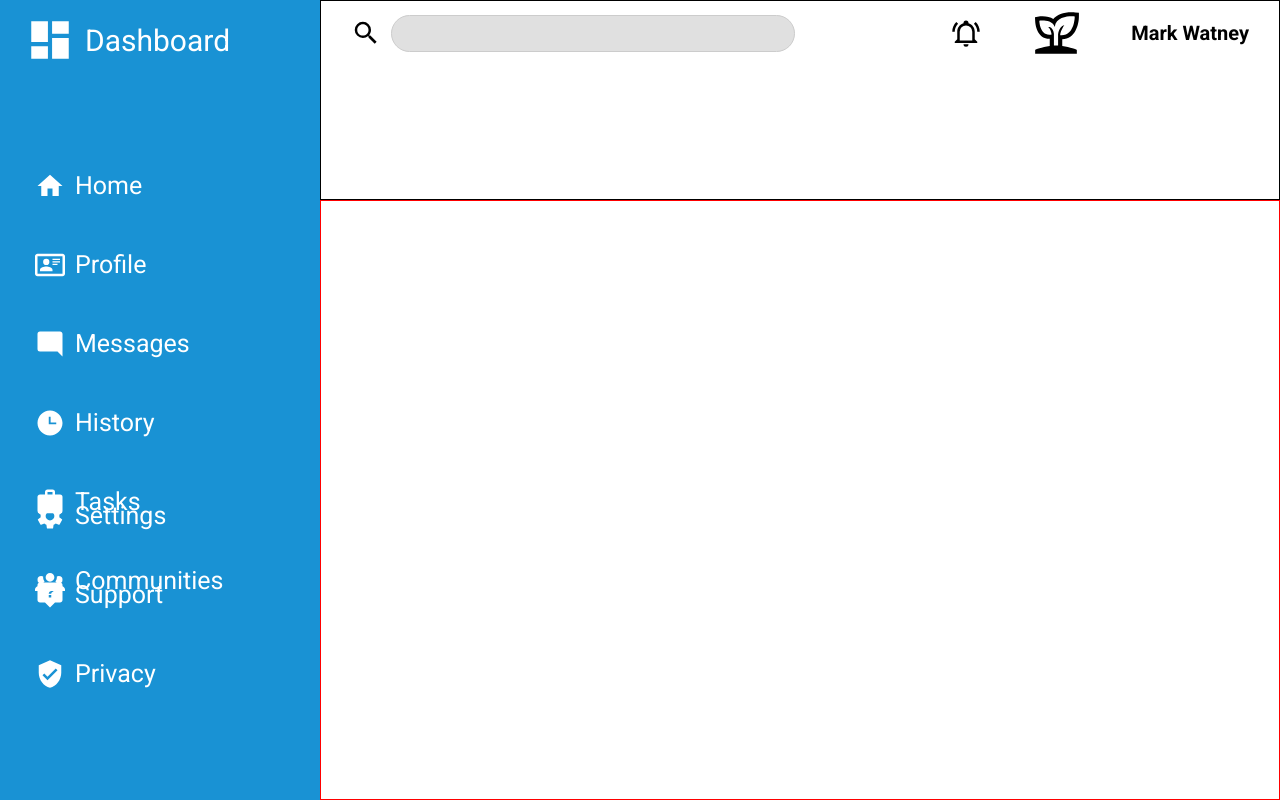
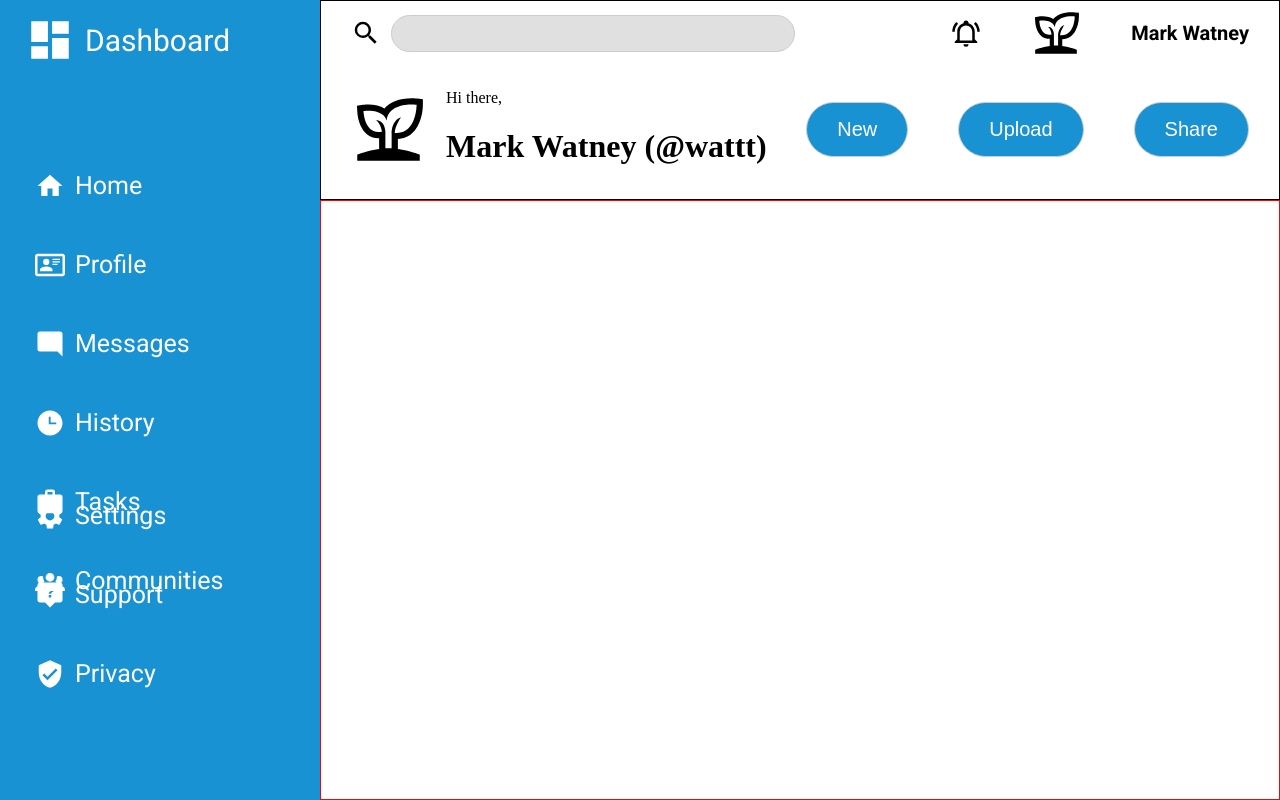
Before and after one commit to IvanLowLLH/odin-admin-dashboard, a plain HTML site: page index.html in a window 1280 px wide. Drawn offline with Linux system fonts and the light colour scheme.

Commit message:
Add layout and style for header-bottom

```diff
--- a/index.html
+++ b/index.html
@@ -95,7 +95,18 @@
                 </div>
             </div>
             <div class="header-bottom">
-
+                <div class="profile-welcome">
+                    <img src="imgs/profile-icons/plant.svg" class="profile-img">
+                    <div class="profile-text">
+                        <p>Hi there,</p>
+                        <h1 class="user-name-main">Mark Watney (@wattt)</h1>
+                    </div>
+                </div>
+                <div class="dash-buttons-container">
+                    <button type="button" class="dash-buttons">New</button>
+                    <button type="button" class="dash-buttons">Upload</button>
+                    <button type="button" class="dash-buttons">Share</button>
+                </div>
             </div>
         </div>
         <div class="main-content">
--- a/style.css
+++ b/style.css
@@ -81,7 +81,6 @@ html {
 }
 
 .header-top {
-    height: 100%;
     display: grid;
     grid-template-columns: 60% 40%;
     padding: 0 30px;
@@ -109,7 +108,8 @@ html {
     object-fit: fill;
 }
 
-.user-icons {
+.user-icons,
+.dash-buttons-container {
     display: flex;
     align-items: center;
     justify-content: end;
@@ -131,6 +131,33 @@ html {
     font-size: 20px;
 }
 
+.header-bottom {
+    display: grid;
+    grid-template-columns: 60% 40%;
+    padding: 0 30px;
+}
+
+.profile-welcome {
+    display: flex;
+    justify-self: start;
+    align-items: center;
+    gap: 20px;
+}
+
+.header-bottom .profile-img {
+    width: 75px;
+    height: 75px;
+}
+
+.dash-buttons {
+    color: white;
+    background-color: #1992d4;
+    border: 1px solid #ccc;
+    border-radius: 30px;
+    font-size: 20px;
+    padding: 15px 30px;
+}
+
 .main-content {
     border: 1px solid red;
     grid-column: 2 / 3;
```
